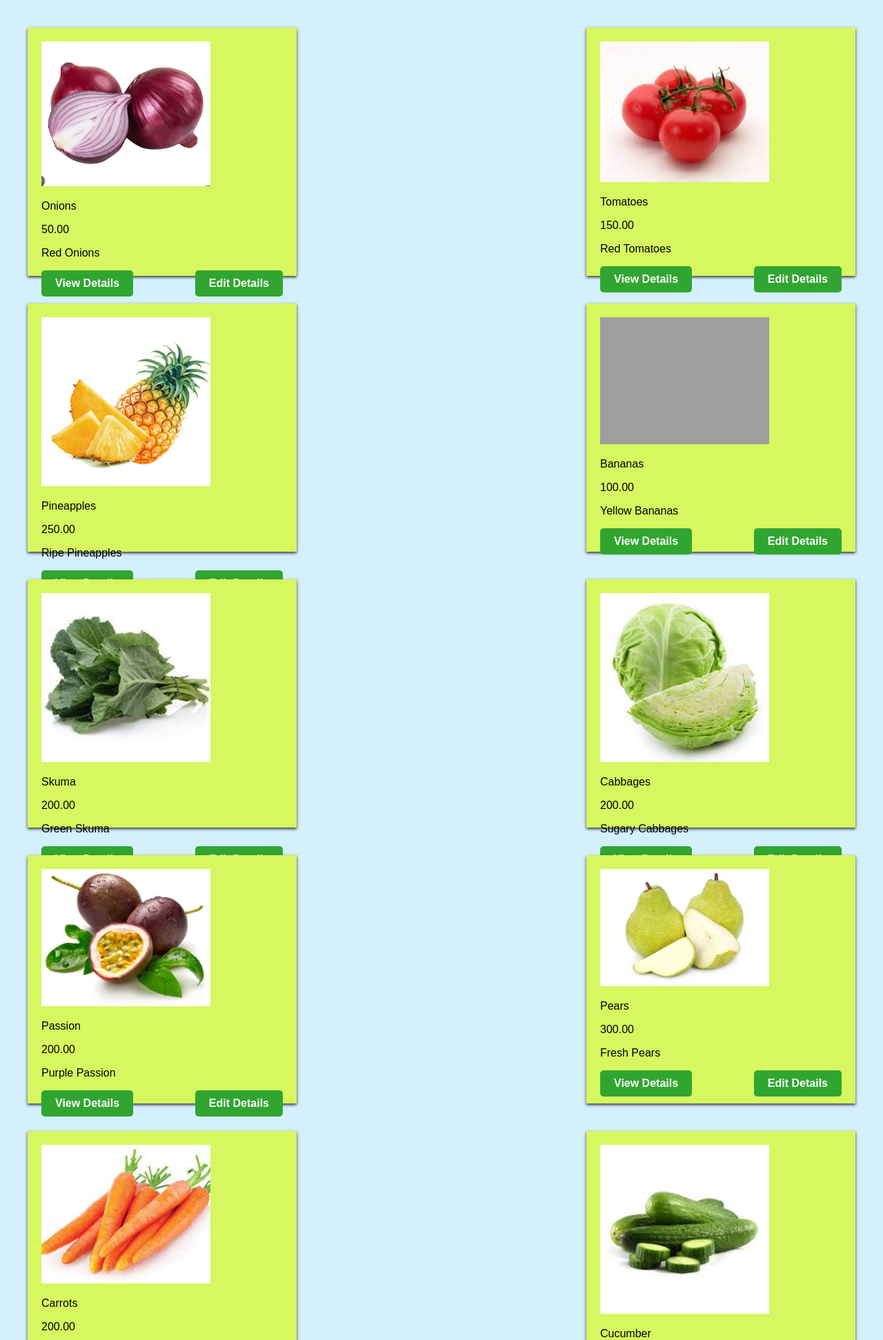
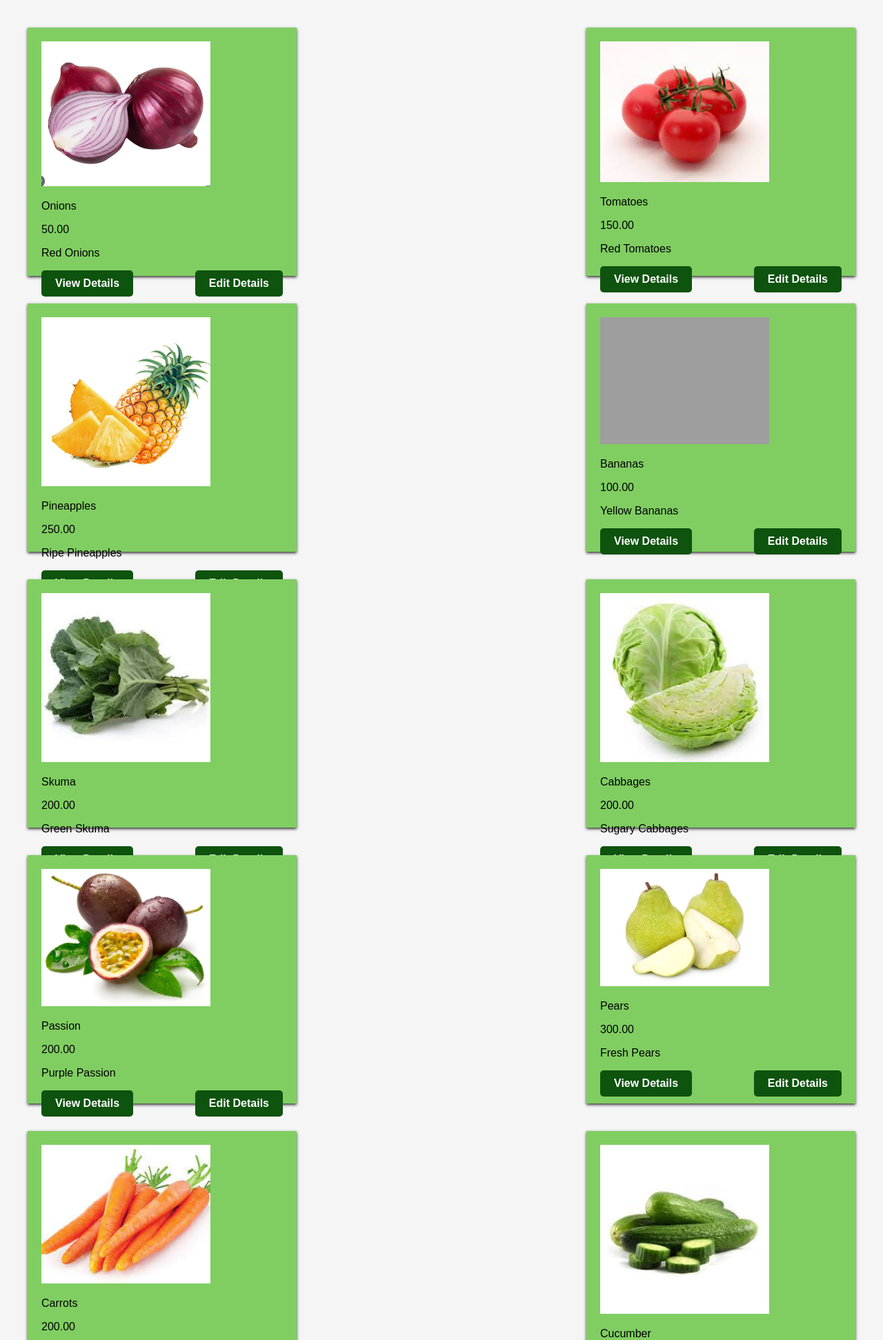
Before and after one commit to ruthhawino/Django-Pytho-classes-Green-KioskProject, a Django app: page /inventory/products/list in a window 1280 px wide. Shown: the top 1943 px of the page at 69% size. Run offline with Django 4.2, Linux system fonts and the light colour scheme; data comes from the database, SQL or seed files in the repository; both versions use the stored data as it was after the commit; parts of the project's set-up code (start-up, migrations or seed data) failed here and were passed over; grey boxes are pictures that could not be loaded.

Commit message:
edited product details

```diff
--- a/templates/inventory/products_list.html
+++ b/templates/inventory/products_list.html
@@ -7,7 +7,7 @@
 
     <style>
        body {
-            background-color: #d3f0fc;
+            background-color:whitesmoke;
             font-family: Arial, sans-serif;
             margin: 0;
             padding: 0;
@@ -30,11 +30,12 @@
             border:none;
             width: 350px;
             height: 40vh;
-            background-color:rgb(214, 247, 95);
+            background-color:rgb(128, 206, 98);
             box-shadow: 0 2px 4px rgb(0.2, 0.2, 0.2, 0.8);
             margin: 20px;
             padding: 20px;
             justify-content: center;
+
 
         }
         .product-buttons{
@@ -45,7 +46,7 @@
         padding: 10px 20px;
         text-decoration: none;
         border-radius: 5px;
-        background-color: rgb(48, 166, 48);
+        background-color: rgb(14, 83, 14);
         color: white;
         font-weight: 600;
 
```
Also changed, not shown: db.sqlite3, images/avocadoes.jpeg (added), images/brokoli_87TLYjQ.jpg (added).
